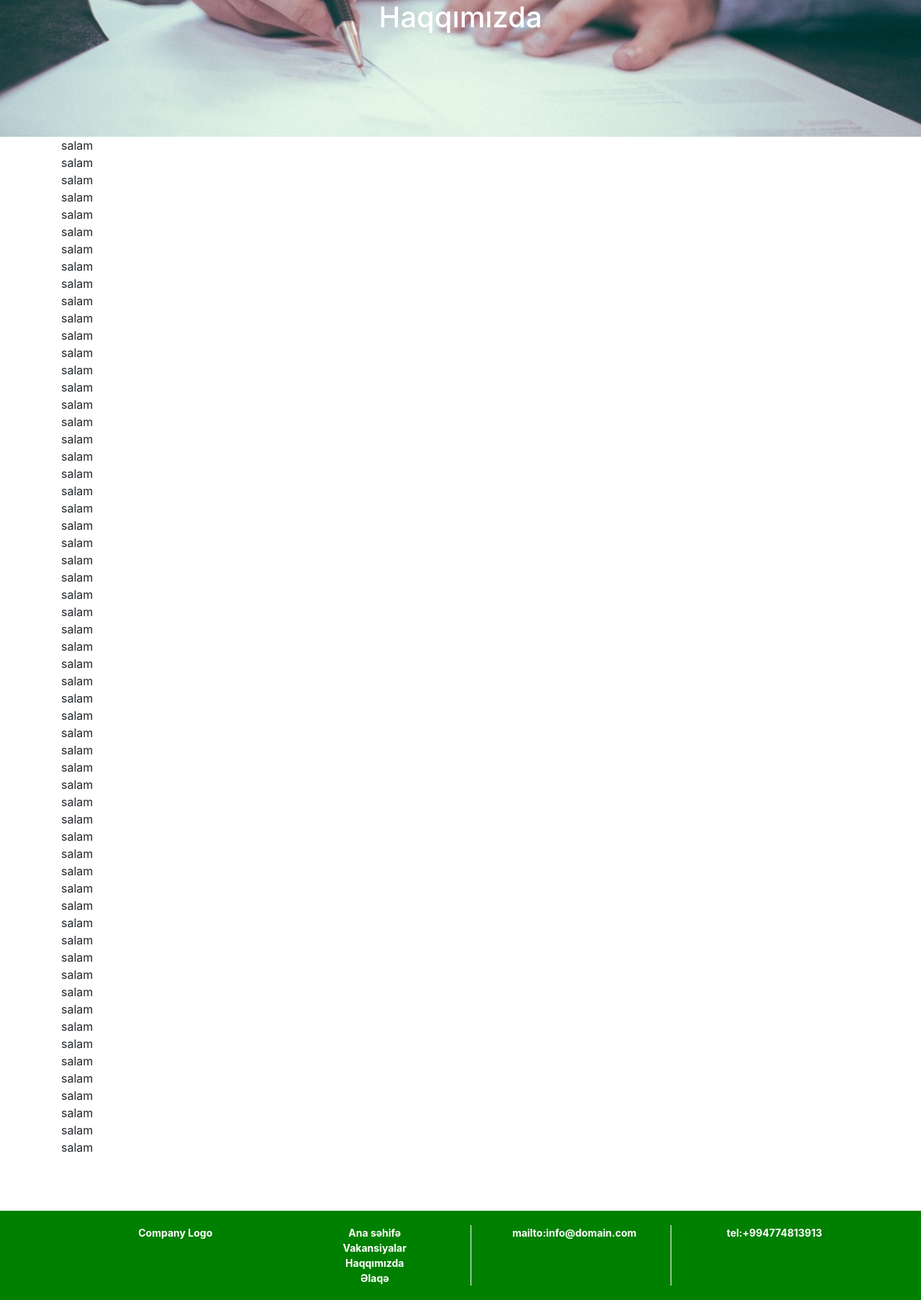
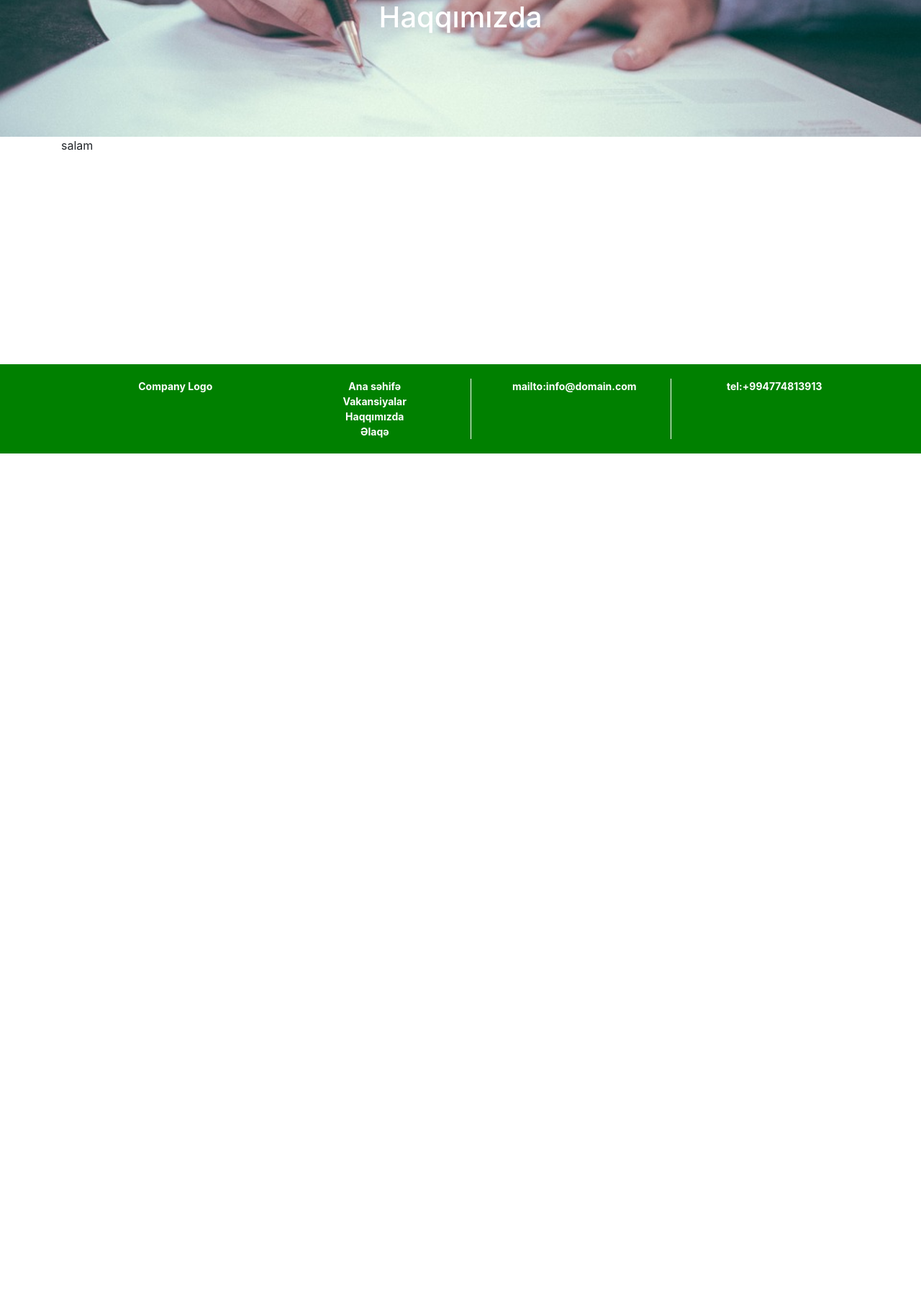
Before and after one commit to Nurlan05/hrsite, a Django app: page /en/aboutus/ in a window 1280 px wide. Shown: the part 170-1976 px from the top of the page at 72% size. After the commit the page ends 800 px from the top, so only its background shows below. Run offline with Django 3.2, Linux system fonts and the light colour scheme; the visitor is signed in with stand-in values (Sample User, id 1); some libraries are stand-ins or nearby versions.

Commit message:
buqelemun

```diff
--- a/templates/aboutus/aboutus.html
+++ b/templates/aboutus/aboutus.html
@@ -15,64 +15,6 @@
 <section id="main-content">
 	<div class="container">
 		salam <br>
-		salam <br>
-		salam <br>
-		salam <br>
-		salam <br>
-		salam <br>
-		salam <br>
-		salam <br>
-		salam <br>
-		salam <br>
-		salam <br>
-		salam <br>
-		salam <br>
-		salam <br>
-		salam <br>
-		salam <br>
-		salam <br>
-		salam <br>
-		salam <br>
-		salam <br>
-		salam <br>
-		salam <br>
-		salam <br>
-		salam <br>
-		salam <br>
-		salam <br>
-		salam <br>
-		salam <br>
-		salam <br>
-		salam <br>
-		salam <br>
-		salam <br>
-		salam <br>
-		salam <br>
-		salam <br>
-		salam <br>
-		salam <br>
-		salam <br>
-		salam <br>
-		salam <br>
-		salam <br>
-		salam <br>
-		salam <br>
-		salam <br>
-		salam <br>
-		salam <br>
-		salam <br>
-		salam <br>
-		salam <br>
-		salam <br>
-		salam <br>
-		salam <br>
-		salam <br>
-		salam <br>
-		salam <br>
-		salam <br>
-		salam <br>
-		salam <br>
-		salam <br>
 	</div>
 	<div class="space-bottom"></div>
 </section>
```
